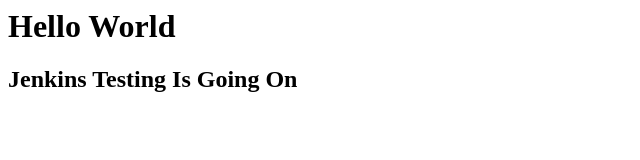
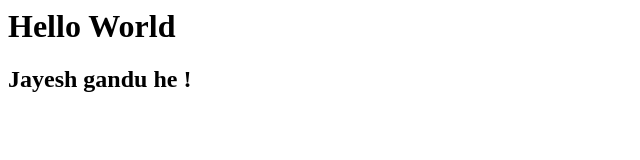
Before and after one commit to jainankit0811/jenkins, a plain HTML site: page index.html in a window 1280 px wide. Shown: the whole page, without its empty margins (0-640 px from the left). Drawn offline with Linux system fonts and the light colour scheme.

Commit message:
Update index.html

```diff
--- a/index.html
+++ b/index.html
@@ -1,2 +1,2 @@
 <h1>Hello World</h1>
-<h2>Jenkins Testing Is Going On </h2>
+<h2>Jayesh gandu he !</h2>
```
